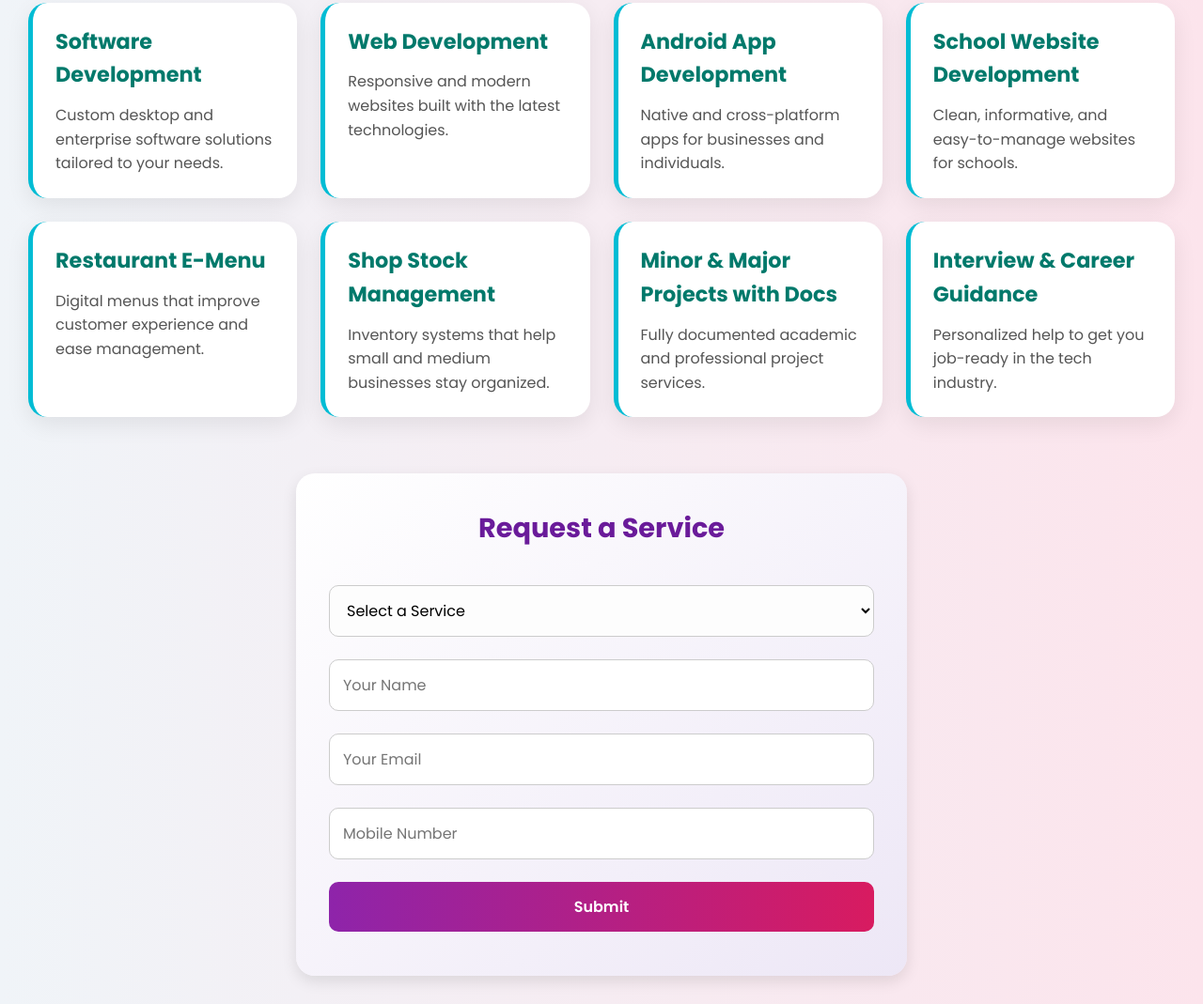
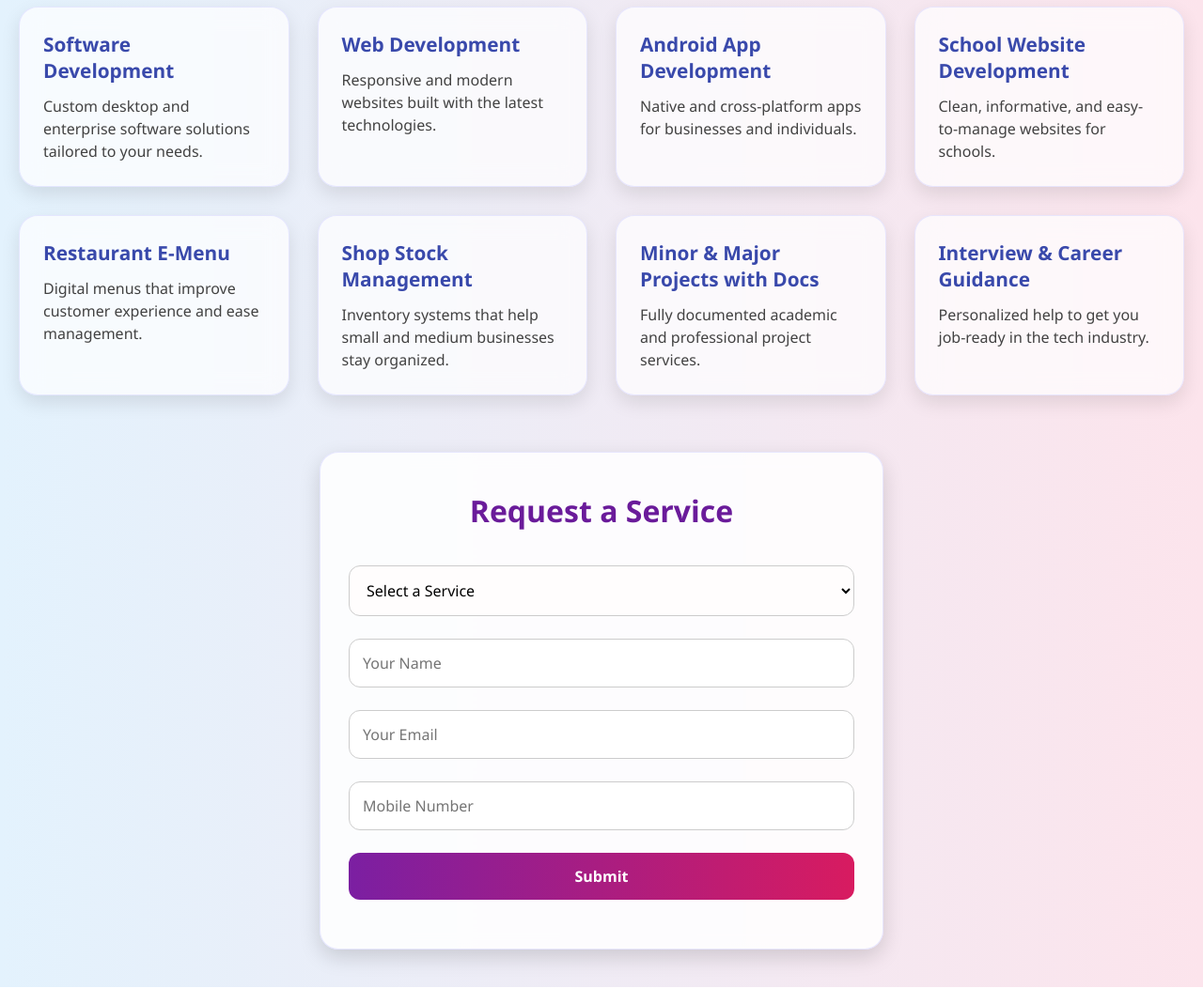
Before and after one commit to Gulshanjacker/Gulshan-dev-services, a plain HTML site: page index.html in a window 1280 px wide. Shown: the part 195-1264 px from the top of the page at 94% size. Drawn offline with Linux system fonts and the light colour scheme.

Commit message:
Update style.css
new style

```diff
--- a/style.css
+++ b/style.css
@@ -1,82 +1,86 @@
-@import url('https://fonts.googleapis.com/css2?family=Poppins:wght@400;600;700&display=swap');
-
+/* Global Styles */
 * {
   box-sizing: border-box;
   margin: 0;
   padding: 0;
-  font-family: 'Poppins', sans-serif;
+  font-family: 'Segoe UI', sans-serif;
 }
 
 body {
-  background: linear-gradient(to right, #f0f4f8, #fce4ec);
-  color: #2c3e50;
-  padding: 30px;
-  line-height: 1.6;
+  background: linear-gradient(to right, #e3f2fd, #fce4ec);
+  color: #333;
+  padding: 40px 20px;
 }
 
+/* Header */
 header {
   text-align: center;
-  margin-bottom: 50px;
+  margin-bottom: 60px;
 }
 
 header h1 {
   font-size: 3em;
+  color: #1a237e;
   font-weight: 700;
-  color: #2c3e50;
 }
 
 header p {
-  font-size: 1.2em;
+  font-size: 1.25em;
   color: #555;
   margin-top: 10px;
 }
 
+/* Services Section */
 .services {
   display: grid;
-  grid-template-columns: repeat(auto-fit, minmax(270px, 1fr));
-  gap: 25px;
+  grid-template-columns: repeat(auto-fit, minmax(280px, 1fr));
+  gap: 30px;
   margin-bottom: 60px;
 }
 
 .card {
-  background: #fff;
-  padding: 24px;
+  background: rgba(255, 255, 255, 0.7);
+  backdrop-filter: blur(12px);
+  padding: 25px;
   border-radius: 20px;
-  box-shadow: 0 8px 24px rgba(0, 0, 0, 0.08);
-  border-left: 5px solid #00bcd4;
-  transition: transform 0.3s ease, box-shadow 0.3s;
+  border: 1px solid rgba(200, 200, 255, 0.4);
+  box-shadow: 0 8px 20px rgba(0, 0, 0, 0.1);
+  transition: transform 0.4s ease, box-shadow 0.4s;
 }
 
 .card:hover {
-  transform: translateY(-8px);
-  box-shadow: 0 12px 28px rgba(0, 0, 0, 0.15);
+  transform: translateY(-10px);
+  box-shadow: 0 16px 30px rgba(0, 0, 0, 0.2);
 }
 
 .card h3 {
-  color: #00796b;
-  font-size: 1.4em;
   margin-bottom: 12px;
+  font-size: 1.3em;
+  color: #3949ab;
 }
 
 .card p {
-  color: #555;
-  font-size: 1em;
+  color: #424242;
+  line-height: 1.5;
 }
 
+/* Contact Form */
 .contact-form {
-  background: linear-gradient(to bottom right, #ffffff, #ede7f6);
-  padding: 35px;
-  max-width: 650px;
+  background: rgba(255, 255, 255, 0.85);
+  backdrop-filter: blur(10px);
+  padding: 40px 30px;
+  max-width: 600px;
   margin: 0 auto;
   border-radius: 20px;
-  box-shadow: 0 6px 16px rgba(0, 0, 0, 0.1);
+  box-shadow: 0 8px 22px rgba(0, 0, 0, 0.15);
+  border: 1px solid rgba(180, 180, 255, 0.3);
 }
 
 .contact-form h2 {
   text-align: center;
   margin-bottom: 25px;
   color: #6a1b9a;
-  font-size: 1.8em;
+  font-size: 2em;
 }
 
 .contact-form input,
@@ -86,30 +90,24 @@ header p {
   padding: 14px;
   margin: 12px 0;
   border: 1px solid #ccc;
-  border-radius: 10px;
+  border-radius: 12px;
   font-size: 1em;
 }
 
-.contact-form input:focus,
-.contact-form select:focus {
-  border-color: #ab47bc;
-  outline: none;
-  box-shadow: 0 0 5px rgba(171, 71, 188, 0.4);
-}
-
 .contact-form select {
-  background: #fdfdfd;
+  background: #fffdfd;
 }
 
 .contact-form button {
-  background: linear-gradient(to right, #8e24aa, #d81b60);
+  background: linear-gradient(to right, #7b1fa2, #d81b60);
   color: white;
-  font-weight: 600;
+  font-weight: bold;
   border: none;
   cursor: pointer;
-  transition: background 0.3s ease;
+  transition: background 0.4s, transform 0.2s;
 }
 
 .contact-form button:hover {
-  background: linear-gradient(to right, #6a1b9a, #c2185b);
+  background: linear-gradient(to right, #4a148c, #ad1457);
+  transform: scale(1.03);
 }
```
